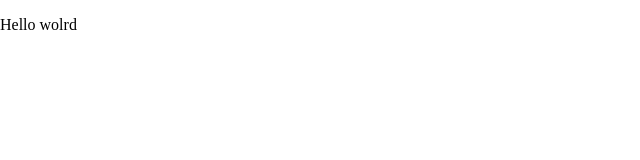
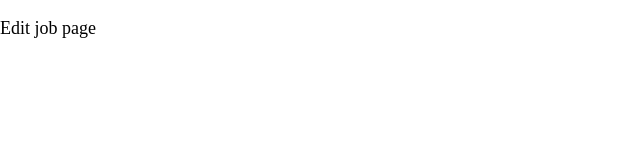
Before and after one commit to ponnanna-6/job-finder-web-app, a React (Vite) app in the folder frontend/job-seeker-frontend/: page /editjob in a window 1280 px wide. Shown: the top 160 px of the page, without its empty margins (0-640 px from the left). Built offline with nearby package versions, Linux system fonts and the light colour scheme.

Commit message:
Routes creation

```diff
--- a/frontend/job-seeker-frontend/package.json
+++ b/frontend/job-seeker-frontend/package.json
@@ -11,7 +11,9 @@
   },
   "dependencies": {
     "react": "^18.3.1",
-    "react-dom": "^18.3.1"
+    "react-dom": "^18.3.1",
+    "react-router": "^6.26.2",
+    "react-router-dom": "^6.26.2"
   },
   "devDependencies": {
     "@eslint/js": "^9.9.0",
--- /dev/null
+++ b/frontend/job-seeker-frontend/pages/addJob/index.jsx
@@ -0,0 +1,5 @@
+export default function AddJob(){
+    return(
+        <p>Add Job</p>
+    )
+}
--- /dev/null
+++ b/frontend/job-seeker-frontend/pages/editJob/index.jsx
@@ -0,0 +1,5 @@
+export default function EditJob(){
+    return(
+        <p>Edit job page</p>
+    )
+}
--- /dev/null
+++ b/frontend/job-seeker-frontend/pages/index.js
@@ -0,0 +1,17 @@
+import Login from './login'
+import Register from './register'
+import AddJob from './addJob'
+import EditJob from './editJob'
+import JobsList from './jobsList'
+import JobsDetail from './jobsDetail'
+import NotFound from './notFound'
+
+export {
+    Login,
+    Register,
+    AddJob,
+    EditJob,
+    JobsList,
+    JobsDetail,
+    NotFound
+}
--- /dev/null
+++ b/frontend/job-seeker-frontend/pages/jobsDetail/index.jsx
@@ -0,0 +1,5 @@
+export default function JobsDetail(){
+    return(
+        <p>Jobs detail Page</p>
+    )
+}
--- /dev/null
+++ b/frontend/job-seeker-frontend/pages/jobsList/index.jsx
@@ -0,0 +1,5 @@
+export default function JobsList(){
+    return(
+        <p>Jobs List Page</p>
+    )
+}
--- /dev/null
+++ b/frontend/job-seeker-frontend/pages/login/index.jsx
@@ -0,0 +1,5 @@
+export default function Login(){
+    return(
+        <p>Login Page</p>
+    )
+}
--- /dev/null
+++ b/frontend/job-seeker-frontend/pages/notFound/index.jsx
@@ -0,0 +1,5 @@
+export default function NotFound(){
+    return (
+        <p>Not Found</p>
+    )
+}
--- /dev/null
+++ b/frontend/job-seeker-frontend/pages/register/index.jsx
@@ -0,0 +1,5 @@
+export default function Register(){
+    return(
+        <p>Sign Up Page</p>
+    )
+}
--- a/frontend/job-seeker-frontend/src/App.jsx
+++ b/frontend/job-seeker-frontend/src/App.jsx
@@ -1,5 +1,29 @@
+import {BrowserRouter, Routes, Route} from 'react-router-dom'
+import {
+    Login,
+    Register,
+    AddJob,
+    EditJob,
+    JobsList,
+    JobsDetail,
+    NotFound
+} from '../pages'
+
 export default function App(){
     return(
-        <p>Hello wolrd</p>
+        <BrowserRouter>
+            <Routes>
+                <Route path='/' element={<JobsList/>}></Route>
+                <Route path='/login' element={<Login/>}></Route>
+                <Route path='/register' element={<Register/>}></Route>
+                <Route path='/addjob' element={<AddJob/>}></Route>
+                <Route path='/editjob' element={<EditJob/>}></Route>
+                <Route path='/list' element={<JobsList/>}>
+                    <Route index element={<JobsList/>}/>
+                    <Route path=':id' element={<JobsDetail/>}/>
+                </Route>
+                <Route path='*' element={<NotFound/>}></Route>
+            </Routes>
+        </BrowserRouter>
     )
 }
--- a/frontend/job-seeker-frontend/src/index.css
+++ b/frontend/job-seeker-frontend/src/index.css
@@ -9,3 +9,8 @@ body {
   margin: 0;
   min-height: 100vh;
 }
+
+p {
+  font-size: large;
+  color: black;
+}
```
